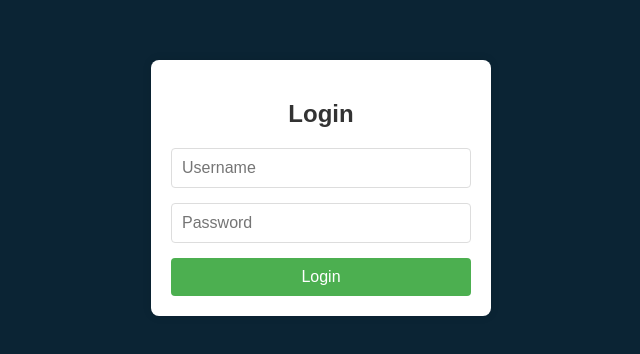
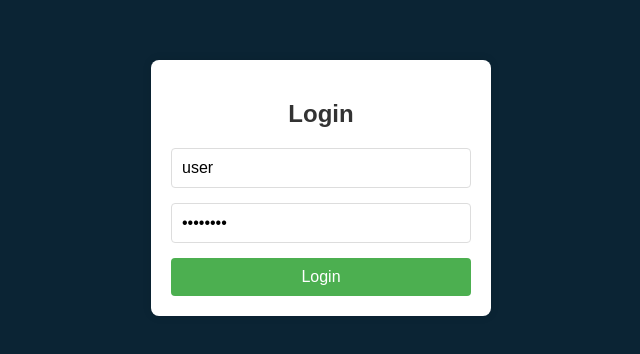
Before and after one commit to aymud/memory-mania, a React (Vite) app in the folder client/: page /login in a window 1280 px wide. Shown: the part 212-566 px from the top of the page, without its empty margins (319-959 px from the left). Built offline with nearby package versions, Linux system fonts and the light colour scheme.

Commit message:
Enter default username and password for login

```diff
--- a/client/src/pages/Login.tsx
+++ b/client/src/pages/Login.tsx
@@ -72,8 +72,8 @@ const Tooltip = styled.div`
 export default function Login() {
     const navigate = useNavigate();
     const [isTooltipDisplayed, setIsTooltipDisplayed] = React.useState(false);
-    const [username, setUsername] = React.useState('');
-    const [password, setPassword] = React.useState('');
+    const [username, setUsername] = React.useState('user');
+    const [password, setPassword] = React.useState('password');
 
     const handleTooltipToggle = () => {
         setIsTooltipDisplayed(prevIsTooltipDisplayed => !prevIsTooltipDisplayed);
@@ -85,6 +85,8 @@ export default function Login() {
 
         if (AuthenticationService.login(username, password)) {
             navigate('/app');
+        } else {
+            setIsTooltipDisplayed(true);
         }
     };
 
```
